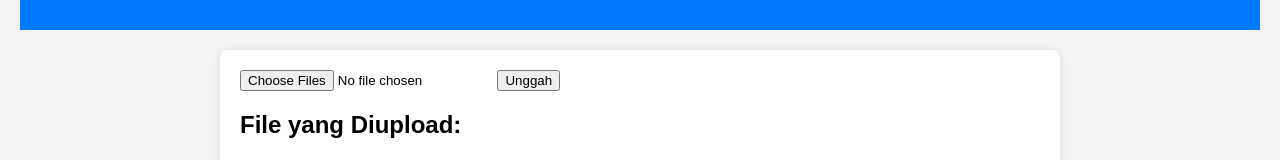
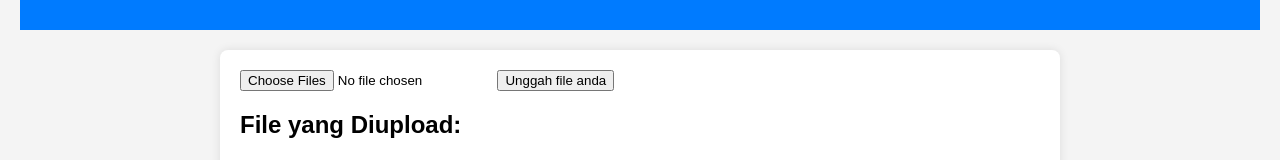
Before and after one commit to lkyap70-netizen/dataku.id, a plain HTML site: page index.html in a window 1280 px wide. Shown: the part 144-304 px from the top of the page. Drawn offline with Linux system fonts and the light colour scheme.

Commit message:
Change button text to 'Unggah file anda'
Updated the button text in the upload form.

```diff
--- a/index.html
+++ b/index.html
@@ -14,7 +14,7 @@
     <main>
         <form id="uploadForm">
             <input type="file" id="fileInput" multiple>
-            <button type="submit">Unggah</button>
+            <button type="submit">Unggah file anda</button>
         </form>
         <div id="fileList">
             <h2>File yang Diupload:</h2>
```
